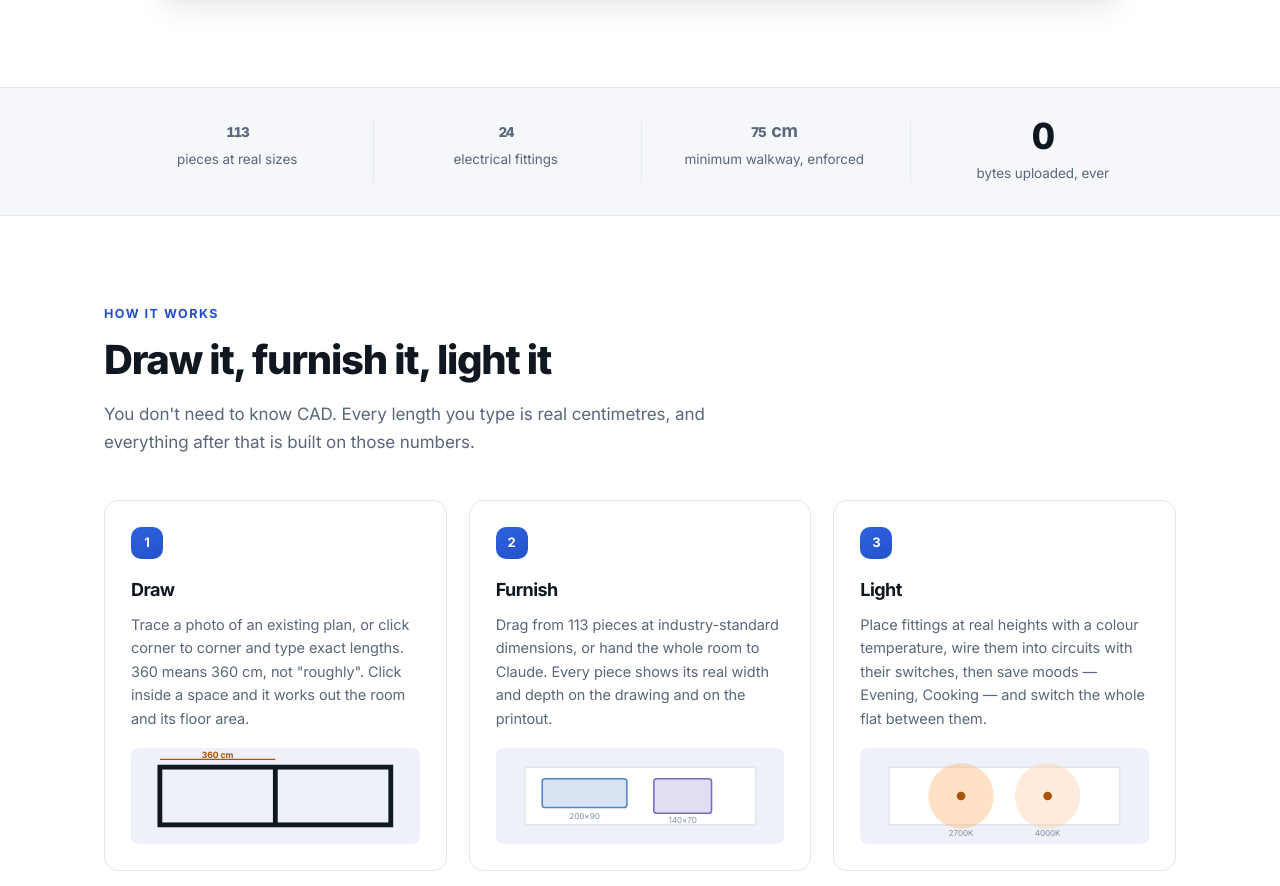
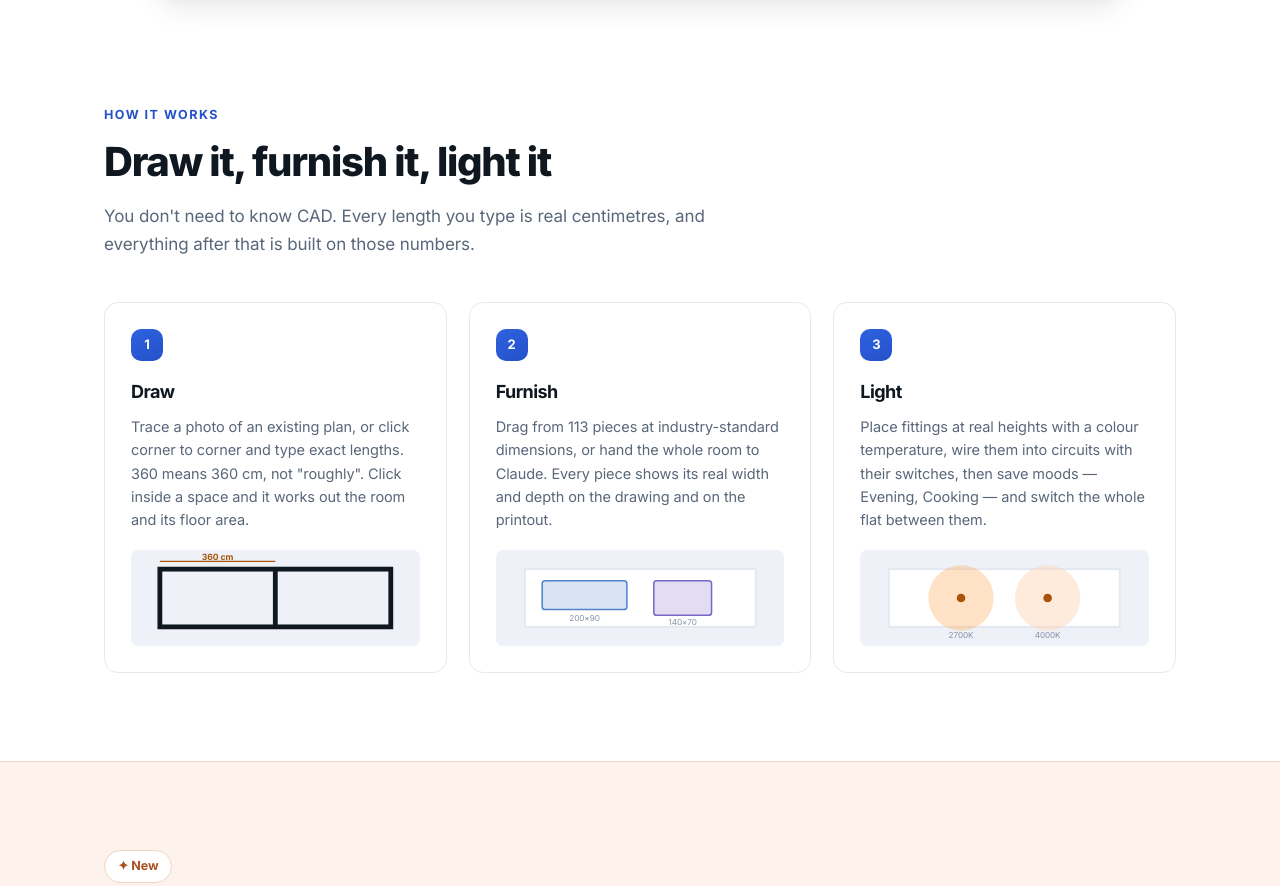
Before and after one commit to tarekfouad97/Floor-Plan-Studio, a plain HTML site: page index.html in a window 1280 px wide. Shown: the part 1029-1915 px from the top of the page. Drawn offline with Linux system fonts and the light colour scheme.

Commit message:
Home page: un-underline the CTA, drop the proof strip
.cta appears three times - once inside the nav and twice outside it. Only
the nav one was getting text-decoration:none, from the `nav a` rule, so the
hero and closing buttons kept the browser's default underline. Set it on
.cta itself.

Removed the statistics strip (113 pieces / 24 fittings / 75 cm / 0 bytes)
along with its styles and the counter script, which is now dead. The hero
plan runs straight into "Draw it, furnish it, light it".

Co-Authored-By: Claude Opus 5 <noreply@anthropic.com>
Claude-Session: https://claude.ai/code/session_018TALoQn2ySYaNqQz8jsU27

```diff
--- a/index.html
+++ b/index.html
@@ -106,9 +106,11 @@
     font-size:14.5px;font-weight:520;
     transition:background var(--m-fast) var(--e-out),color var(--m-fast) var(--e-out)}
   nav a:hover{background:var(--soft);color:var(--ink)}
+  /* .cta is used inside the nav and twice outside it; without this the two
+     outside kept the browser's default underline. */
   .cta{background:linear-gradient(180deg,var(--fill-a),var(--fill-b));
     color:var(--on-fill)!important;padding:10px 19px!important;
-    border-radius:var(--r-sm)!important;font-weight:640;
+    border-radius:var(--r-sm)!important;font-weight:640;text-decoration:none;
     box-shadow:0 2px 6px rgba(59,110,240,.3),0 8px 22px rgba(59,110,240,.22);
     transition:transform var(--m-fast) var(--e-out),filter var(--m-fast),
                box-shadow var(--m-fast)}
@@ -184,28 +186,6 @@
   @keyframes fade{from{opacity:0}to{opacity:1}}
   @keyframes drop{from{opacity:0;transform:translateY(-14px) scale(.96)}
                   to{opacity:1;transform:none}}
-
-  /* ==================================================================
-     PROOF STRIP
-     ================================================================== */
-  .proof{border-top:1px solid var(--line);border-bottom:1px solid var(--line);
-    background:var(--soft);margin-top:70px}
-  .proof .wrap{display:grid;grid-template-columns:repeat(4,1fr);gap:2px;
-    padding-top:0;padding-bottom:0}
-  .pf{padding:30px 18px;text-align:center;position:relative}
-  .pf + .pf::before{content:"";position:absolute;left:0;top:26%;bottom:26%;
-    width:1px;background:var(--line)}
-  .pf b{display:flex;align-items:baseline;justify-content:center;gap:3px;
-    font-size:clamp(26px,3.4vw,36px);font-weight:800;
-    letter-spacing:-.04em;color:var(--ink);font-variant-numeric:tabular-nums;
-    line-height:1;white-space:nowrap}
-  .pf b u{font-size:.5em;font-weight:700;text-decoration:none;margin-left:3px;
-    color:var(--muted);letter-spacing:-.01em}
-  .pf span{display:block;font-size:13.5px;color:var(--muted);margin-top:8px}
-  @media (max-width:760px){
-    .proof .wrap{grid-template-columns:repeat(2,1fr)}
-    .pf:nth-child(3)::before{display:none}
-  }
 
   /* ==================================================================
      SECTIONS
@@ -464,17 +444,6 @@
     </svg>
   </div>
 </div>
-
-<div class="proof"><div class="wrap">
-  <div class="pf rise"><b><span class="count" data-to="113">113</span></b>
-    <span>pieces at real sizes</span></div>
-  <div class="pf rise d1"><b><span class="count" data-to="24">24</span></b>
-    <span>electrical fittings</span></div>
-  <div class="pf rise d2"><b><span class="count" data-to="75">75</span><u>cm</u></b>
-    <span>minimum walkway, enforced</span></div>
-  <div class="pf rise d3"><b>0</b>
-    <span>bytes uploaded, ever</span></div>
-</div></div>
 
 <section id="how"><div class="wrap">
   <div class="head rise">
@@ -800,29 +769,6 @@ if(!reduced && "IntersectionObserver" in window && rise.length){
   addEventListener("load",()=>setTimeout(showAll,600));
 }else showAll();
 
-/* ---- counters, once, when the proof strip arrives -------------------
-   These are factual claims, so a stalled animation must never be able to
-   leave a wrong number on screen. requestAnimationFrame stops in a
-   backgrounded tab; a timer set for just after the run forces the true
-   value whether the frames arrived or not.                             */
-const counters=[...document.querySelectorAll(".count")];
-const runCount=el=>{
-  const to=+el.dataset.to, t0=performance.now(), dur=900;
-  const settle=()=>{ el.textContent=to; };
-  const tick=now=>{ const p=Math.min(1,(now-t0)/dur);
-    el.textContent=Math.round(to*(1-Math.pow(1-p,3)));
-    if(p<1) requestAnimationFrame(tick); else settle(); };
-  requestAnimationFrame(tick);
-  setTimeout(settle,dur+250);
-  document.addEventListener("visibilitychange",settle,{once:true});
-};
-if(!reduced && "IntersectionObserver" in window){
-  const co=new IntersectionObserver(es=>es.forEach(e=>{
-    if(e.isIntersecting){ runCount(e.target); co.unobserve(e.target); }
-  }),{threshold:.6});
-  counters.forEach(el=>co.observe(el));
-}
-
 /* ---- mood switcher ---------------------------------------------------
    The same three zones relit. Colours are the app's own kelvin values,
    so warm and cool read identically on both. Only fill and opacity
```
